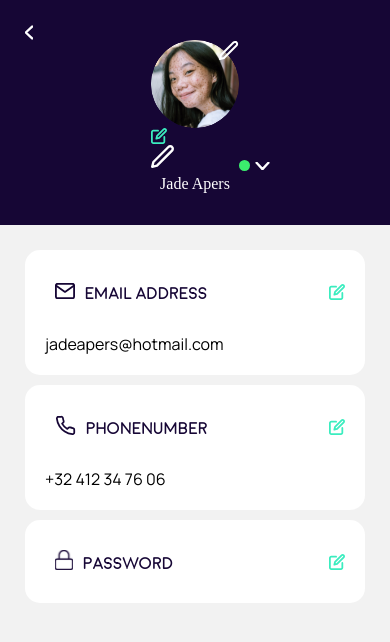
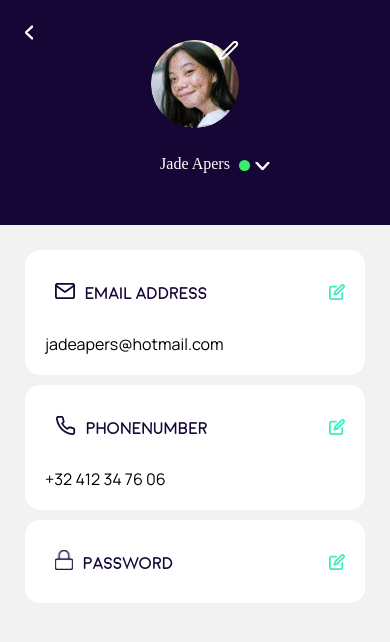
Before and after one commit to SeppeBe1/Homie, a React Native app in the folder homie/: screen /myprofilescreen in a window 390 px wide. Shown: the top 642 px of the page. Built offline with nearby package versions, Linux system fonts and the light colour scheme; a web font is replaced by a local one.

Commit message:
feat: add profile picture functionality

```diff
--- a/homie/screens/MyProfilescreen.js
+++ b/homie/screens/MyProfilescreen.js
@@ -1,5 +1,5 @@
-import { View, Text, StyleSheet, Image, ScrollView, TouchableOpacity, Modal, TextInput } from 'react-native'
-import { Header, Button, CheckBox } from 'react-native-elements'
+import { View, Text, StyleSheet, Image, TouchableOpacity, Modal, TextInput } from 'react-native'
+import { Header, Button } from 'react-native-elements'
 import arrowLeft from '../assets/icons/arrowLeft.svg'
 import editIcon from '../assets/icons/edit.svg'
 import emailIcon from '../assets/icons/email.svg'
@@ -12,7 +12,6 @@ import statusNotdisturb from '../assets/icons/statusNotdisturb.svg'
 import dropdownIcon from '../assets/icons/dropdown.svg'
 import dropdownIconUp from '../assets/icons/dropdownUp.png'
 import crossIcon from "../assets/icons/close.svg"
-import CheckBoxIcon from 'react-native-elements/dist/checkbox/CheckBoxIcon'
 import checkboxEmpty from "../assets/icons/greenCheckbox_empt.svg"
 import checkboxChecked from "../assets/icons/greenCheckbox.svg"
 import profilePicture from "../assets/profielfoto.svg"
@@ -50,16 +49,13 @@ export default function Myprofilescreen({navigation}) {
       alert("Sorry, we need camera roll permissions to select an image.");
       return;
     }
-
     const result = await ImagePicker.launchImageLibraryAsync();
     if (!result.cancelled) {
       // Set the selected image as the background image
       setProfilePictureURI(result.uri);
     }
-
     setUploadPopupVisible(false);
   };
-
 
   const handleTakePhoto = async () => {
     const { status } = await ImagePicker.requestCameraPermissionsAsync();
@@ -67,48 +63,30 @@ export default function Myprofilescreen({navigation}) {
       alert("Sorry, we need camera permissions to take a photo.");
       return;
     }
-
     const result = await ImagePicker.launchCameraAsync();
     if (!result.cancelled) {
       // Set the captured image as the background image
       setBackgroundImageURI(result.uri);
     }
-
     setUploadPopupVisible(false);
   };
 
   const UploadImagePopup = () => {
     return (
       <View>
-        <TouchableOpacity
-          style={styles.link}
-          onPress={() => setUploadPopupVisible(true)}
-        >
-          <Image source={editIcon} style={{ width: 24, height: 24 }} />
-        </TouchableOpacity>
-
         <Modal visible={uploadPopupVisible} animationType="slide" transparent>
           <View style={styles.overlay}>
             <View style={styles.modalProfilePicture}>
-              <TouchableOpacity
-                style={styles.closeButton}
-                onPress={() => setUploadPopupVisible(false)}
-              >
+              <TouchableOpacity style={styles.closeButton} onPress={() => setUploadPopupVisible(false)} >
                 <Image source={crossIcon} style={{ width: 24, height: 24 }} />
               </TouchableOpacity>
               <Text style={styles.modalTitle}>Upload Image</Text>
               <View style={styles.uploadContainer}>
-                <TouchableOpacity
-                  style={styles.uploadZone}
-                  onPress={handleChooseFromFiles}
-                >
+                <TouchableOpacity style={styles.uploadZone} onPress={handleChooseFromFiles}>
                   <FontAwesome name="image" size={23} color={imageIconColor} />
                   <Text style={styles.uploadText}>Gallery</Text>
                 </TouchableOpacity>
-                <TouchableOpacity
-                  style={styles.uploadZone}
-                  onPress={handleTakePhoto}
-                >
+                <TouchableOpacity style={styles.uploadZone} onPress={handleTakePhoto}  >
                   <AntDesign name="camera" size={28} color={cameraIconColor} />
                   <Text style={styles.uploadText}>Take Photo</Text>
                 </TouchableOpacity>
@@ -158,29 +136,16 @@ export default function Myprofilescreen({navigation}) {
 
   return (
     <View>
-
       <View style={styles.topHeader}>
         <TouchableOpacity onPress={() => navigation.goBack()}>
             <Image source={arrowLeft} style={{ width: 8, height: 15 }} />
         </TouchableOpacity>
         <View style={{ flex: 1, alignItems: 'center' }}>
         <View style={{ position: 'relative' }}>
-      <Image
-        source={{ uri: profilePictureURI }}
-        style={{ width: 88, height: 88, borderRadius: 50 }}
-      />
-      <TouchableOpacity
-        style={{ position: 'absolute', top: 0, right: 0 }}
-        onPress={() => console.log('Edit profile clicked')}
-      >
+          <Image source={{ uri: profilePictureURI }} style={{ width: 88, height: 88, borderRadius: 50 }} />
+          <TouchableOpacity style={{ position: 'absolute', top: 0, right: 0 }} onPress={() => setUploadPopupVisible(true)} >
             <Image source={editIcon} style={{ width: 20, height: 20 }} />
           </TouchableOpacity>
-
-      <TouchableOpacity onPress={() => navigation.navigate("housemateprofile")}>
-      <Image source={editFieldIcon} style={{width: 16, height: 16, marginRight: 10}}/>
-      </TouchableOpacity>
-
-
       <UploadImagePopup />
     </View>
       <View style={{ flex: 1, flexDirection: 'row', alignItems: 'center', justifyContent: 'flex-end' }}>
@@ -192,7 +157,6 @@ export default function Myprofilescreen({navigation}) {
         {selectedStatus === 'Available' && <Image source={statusAvailable} style={{ width: 11, height: 11, marginRight: 5 }} />}
         {selectedStatus === 'Busy' && <Image source={statusBusy} style={{ width: 11, height: 11, marginRight: 5 }} />}
         {selectedStatus === 'Do Not Disturb' && <Image source={statusNotdisturb} style={{ width: 11, height: 11, marginRight: 5 }} />}
-
         {isDropdownVisible ? (
               <Image source={dropdownIconUp} style={{ width: 15, height: 8 }} />
             ) : (
@@ -427,6 +391,11 @@ const styles = StyleSheet.create({
     marginLeft: 5,
   },
 
+  overlay: {
+    ...StyleSheet.absoluteFillObject,
+    backgroundColor: "rgba(22,6,53,0.6)",
+  },
+
   modalProfilePicture: {
     height: '225px',
     backgroundColor: "white",
@@ -434,7 +403,7 @@ const styles = StyleSheet.create({
     borderTopRightRadius: 30,
     justifyContent: "center",
     alignItems: "center",
-    position: 'relative',
+    position: 'absolute',
     padding: 20,
     bottom: 0,
     left: 0,
```
Lines whose indentation alone changed are shown as unchanged.
